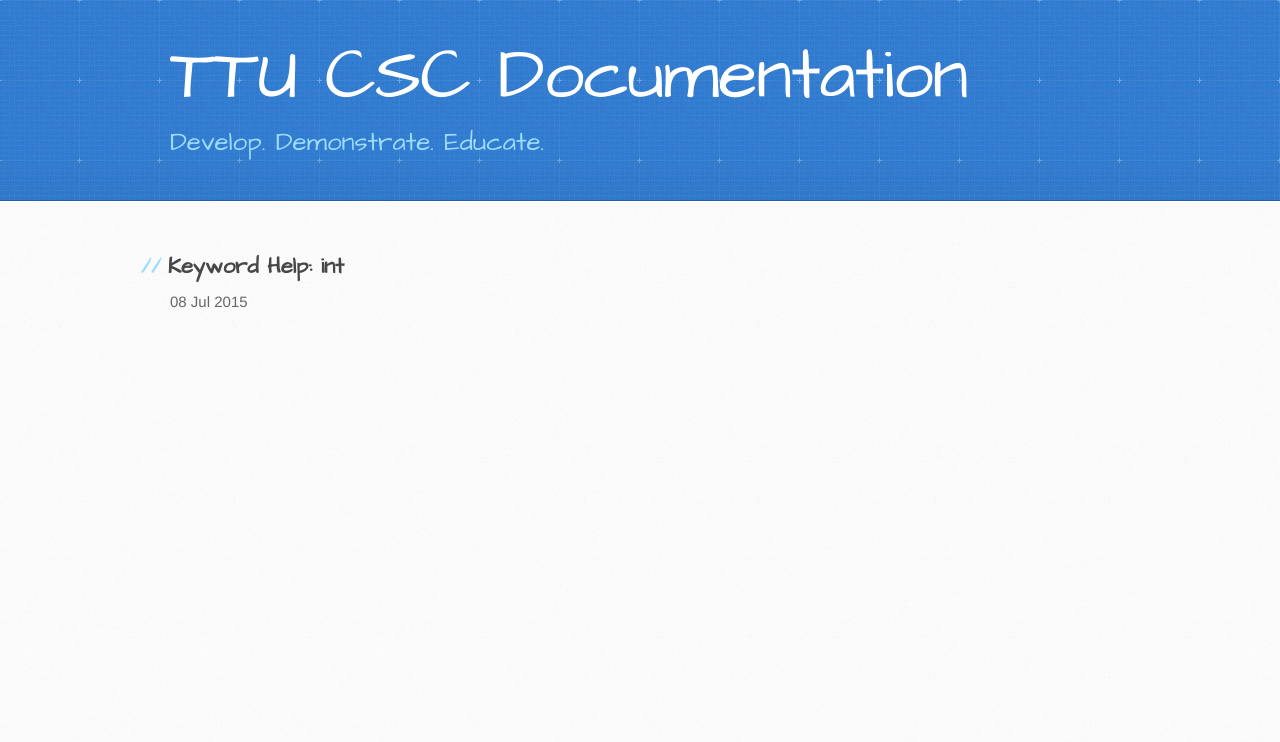
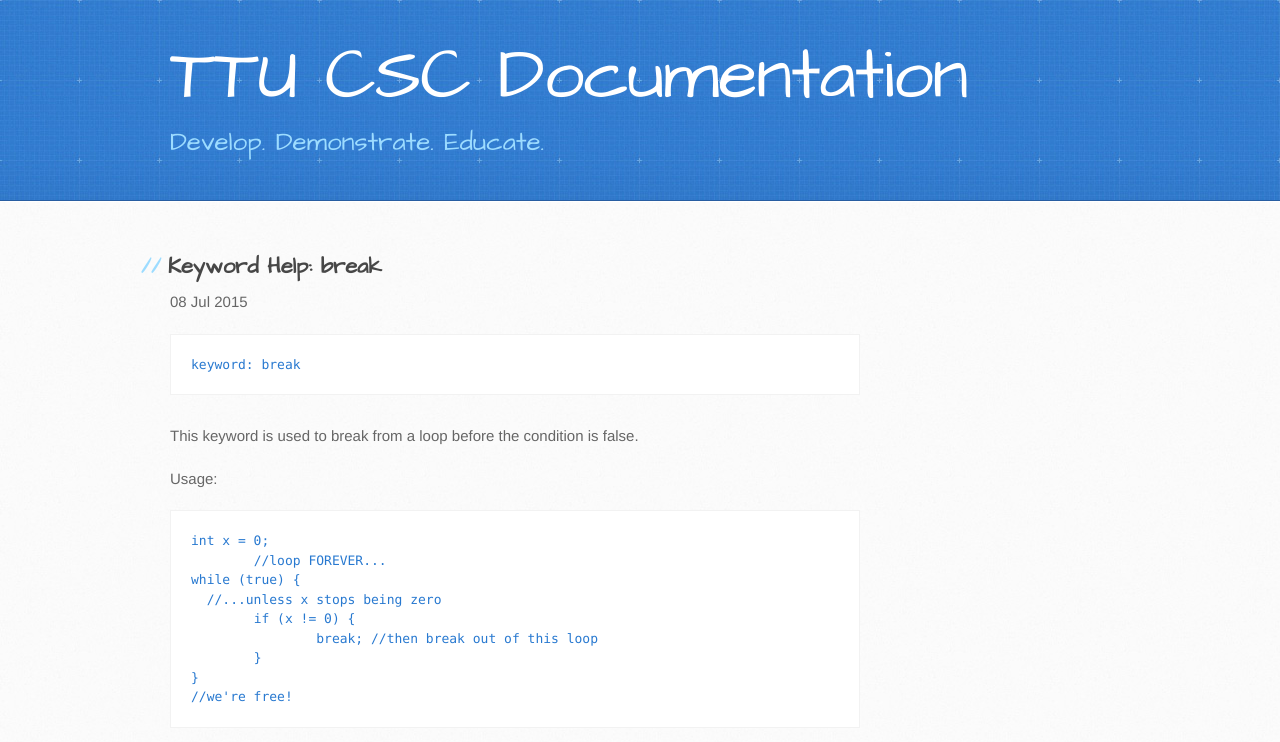
Before and after one commit to TTU-CSC/ttu-csc.github.com, a Jekyll site: the page built from _posts/2015-07-08-break.markdown, in a window 1280 px wide. Shown: the top 742 px of the page. Built offline with Jekyll 4.4.1, drawn with Linux system fonts in a browser that asks for light colours.

Commit message:
Update 2015-07-08-break.markdown

```diff
--- a/_posts/2015-07-08-break.markdown
+++ b/_posts/2015-07-08-break.markdown
@@ -1,6 +1,22 @@
 ---
 layout: post
-title:  "Keyword Help: int"
+title:  "Keyword Help: break"
 date:   2015-07-08 15:37:30
 categories: docs
 ---
+
+    keyword: break
+
+This keyword is used to break from a loop before the condition is false.
+
+Usage:
+
+    int x = 0;
+  	//loop FOREVER...
+    while (true) {
+      //...unless x stops being zero
+    	if (x != 0) {
+    		break; //then break out of this loop
+    	}
+    }
+	//we're free!
```
